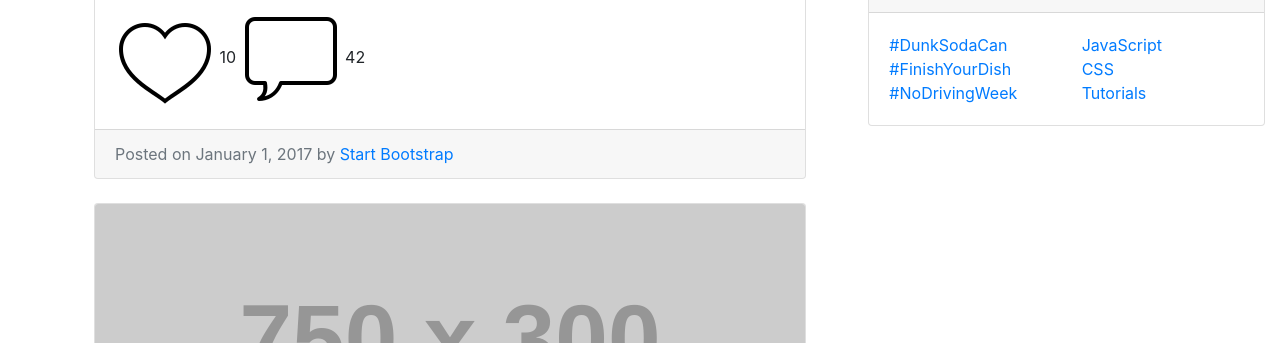
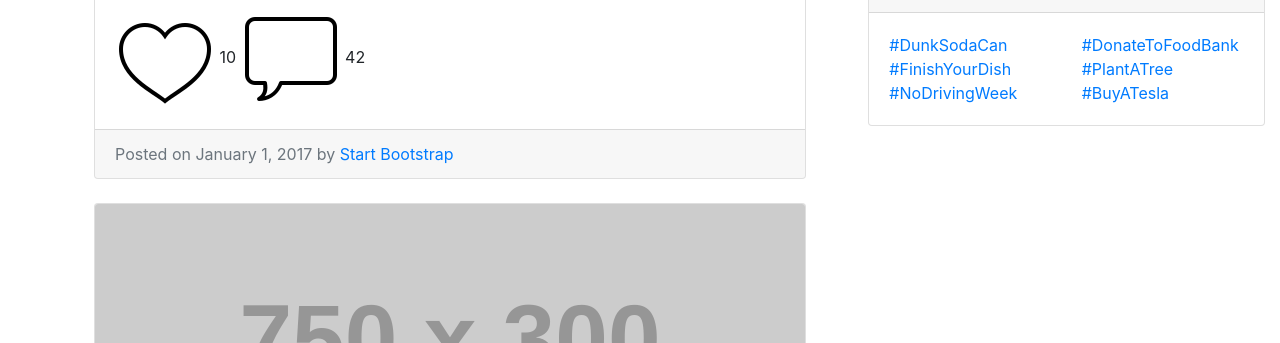
Before and after one commit to jerseycity2018/team-11, a website: page team-11_Website/pages/index.html in a window 1280 px wide. Shown: the part 457-800 px from the top of the page. Drawn offline with Linux system fonts and the light colour scheme; placeholder pictures from the web are drawn by us.

Commit message:
more challenges names

```diff
--- a/team-11_Website/pages/index.html
+++ b/team-11_Website/pages/index.html
@@ -161,13 +161,13 @@
                 <div class="col-lg-6">
                   <ul class="list-unstyled mb-0">
                     <li>
-                      <a href="#">JavaScript</a>
+                      <a href="#">#DonateToFoodBank</a>
                     </li>
                     <li>
-                      <a href="#">CSS</a>
+                      <a href="#">#PlantATree</a>
                     </li>
                     <li>
-                      <a href="#">Tutorials</a>
+                      <a href="#">#BuyATesla</a>
                     </li>
                   </ul>
                 </div>
```
